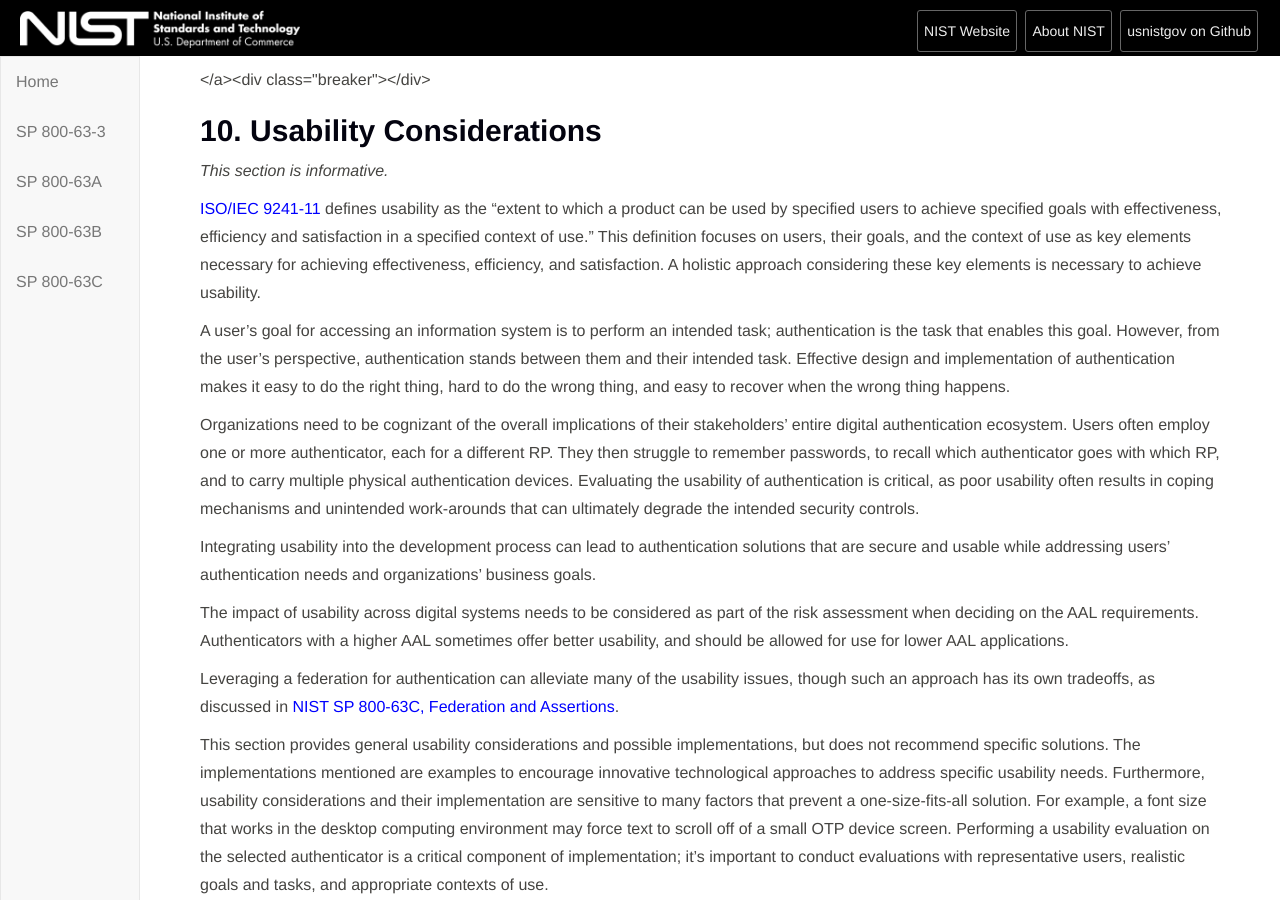
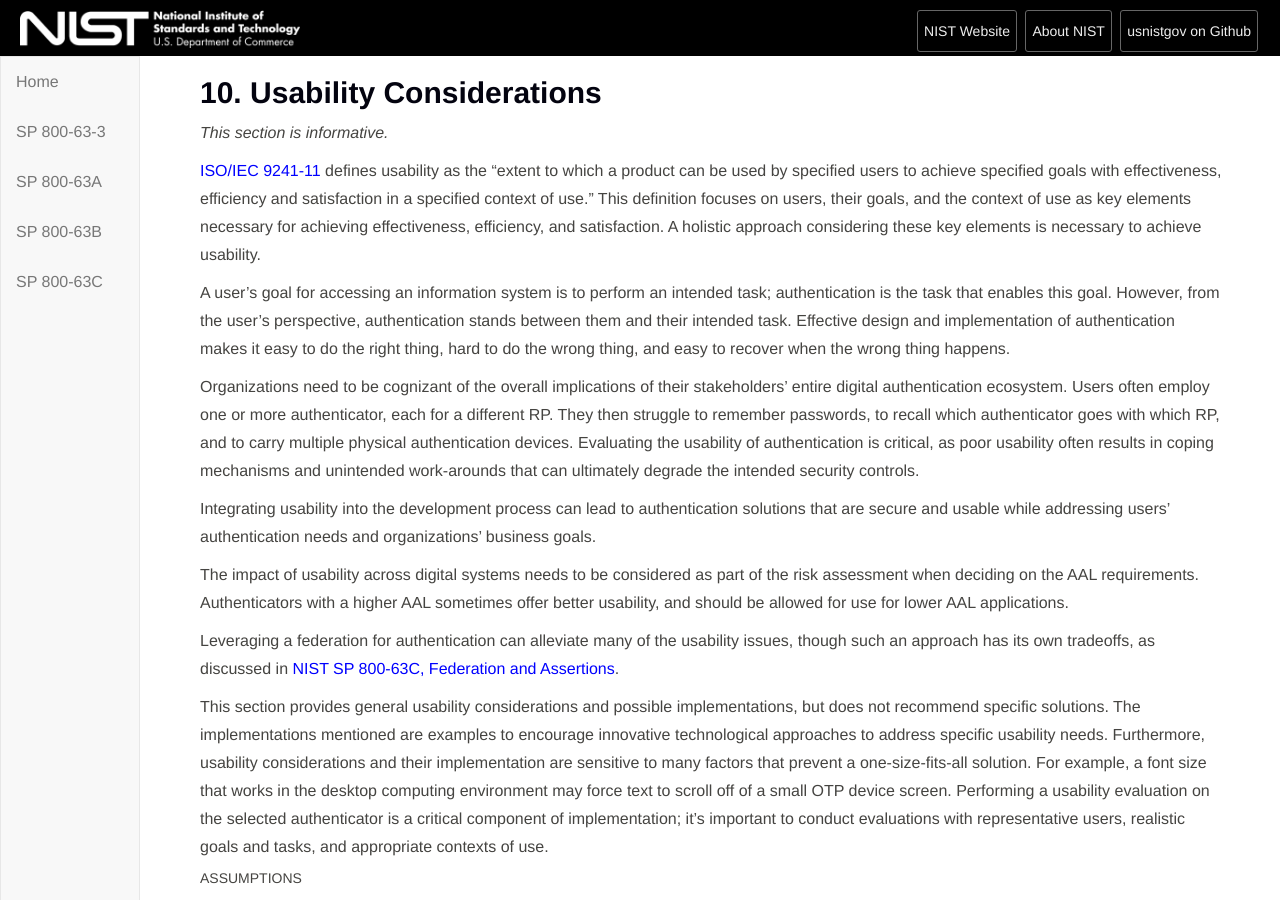
Before and after one commit to usnistgov/800-63-3, a Jekyll site: the page built from sp800-63b/sec10_usability.md, in a window 1280 px wide and 900 px high. Built offline with Jekyll 4.4.1, drawn with Linux system fonts in a browser that asks for light colours; our own code applies the rules of GitHub Pages for plain Markdown files.

Commit message:
Update sec10_usability.md

```diff
--- a/sp800-63b/sec10_usability.md
+++ b/sp800-63b/sec10_usability.md
@@ -1,6 +1,6 @@
-<a name="sec10">
+<a name="sec10"></a>
 
-</a><div class="breaker"></div>
+<div class="breaker"></div>
 
 ## 10. Usability Considerations
 
```
